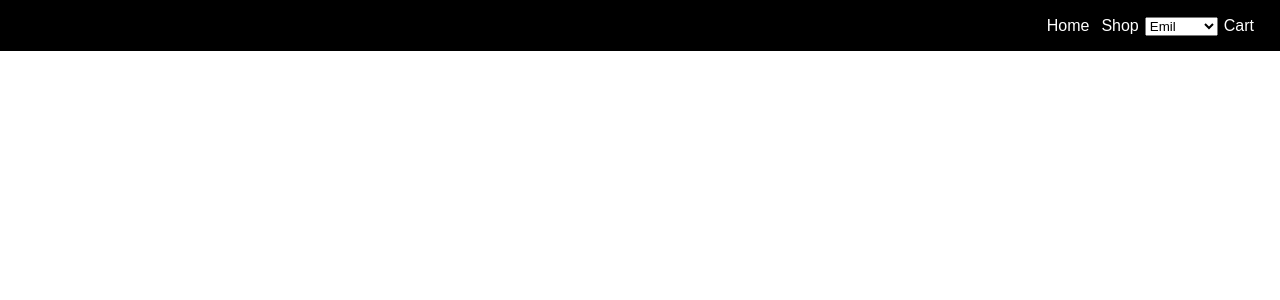
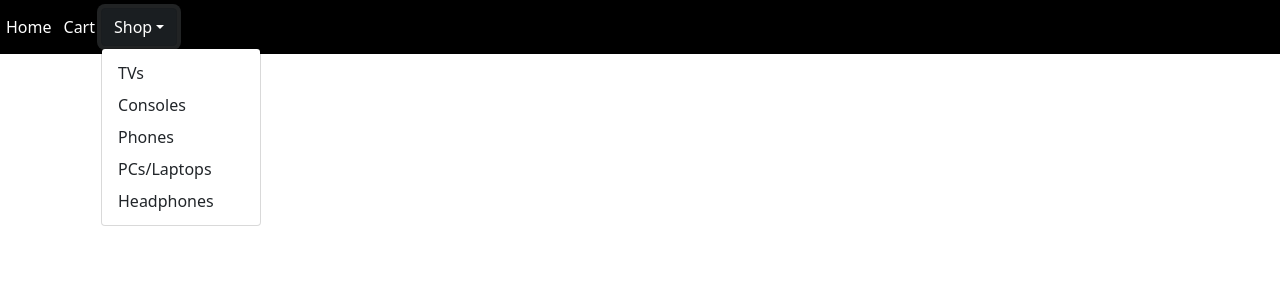
Before and after one commit to Mikey970/Jem-Frontend, a React (Create React App) app: page / in a window 1280 px wide. Both pictures are taken after a click on the button "Shop". Shown: the top 300 px of the page. Built offline with nearby package versions, Linux system fonts and the light colour scheme.

Commit message:
NAVBAR MVP completed, Basic functionality added with dropdown.. just needs design and href links

```diff
--- a/package.json
+++ b/package.json
@@ -6,7 +6,9 @@
     "@testing-library/jest-dom": "^5.16.4",
     "@testing-library/react": "^13.0.1",
     "@testing-library/user-event": "^13.5.0",
+    "bootstrap": "^5.1.3",
     "react": "^18.0.0",
+    "react-bootstrap": "^2.2.3",
     "react-dom": "^18.0.0",
     "react-router-dom": "^6.3.0",
     "react-scripts": "5.0.1",
--- a/src/App.js
+++ b/src/App.js
@@ -2,6 +2,8 @@ import logo from './logo.svg';
 import './App.css';
 import { BrowserRouter as Router} from "react-router-dom";
 import Nav from './components/Nav.js'
+import 'bootstrap/dist/css/bootstrap.min.css';
+
 
 function App() {
   return (
--- a/src/components/Nav.js
+++ b/src/components/Nav.js
@@ -1,19 +1,24 @@
 import './Nav.css';
+import Dropdown from 'react-bootstrap/Dropdown';
 
 const Nav = () => {
     return (
         <div className='navbar'>
         <div className='btns-div'>
         <button className='home-btn'>Home</button>
-        <button className='Shop-btn'>Shop</button>
-        <div className='dropdown'>
-        <select>
-        <option value="emil">Emil</option>
-        <option value="Random">Random</option>
-        <option value="emil">Emil</option>
-        </select>
-        </div>
         <button className='cart-btn'>Cart</button>
+        <Dropdown>
+        <Dropdown.Toggle variant='dark' id='dropdown-shop'>
+        Shop
+        </Dropdown.Toggle>
+        <Dropdown.Menu>
+        <Dropdown.Item href="/#">TVs</Dropdown.Item>
+        <Dropdown.Item href="/#">Consoles</Dropdown.Item>
+        <Dropdown.Item href="/#">Phones</Dropdown.Item>
+        <Dropdown.Item href="/#">PCs/Laptops</Dropdown.Item>
+        <Dropdown.Item href="/#">Headphones</Dropdown.Item>
+        </Dropdown.Menu>
+        </Dropdown>
         </div>
         </div>
     );
```
Also changed, not shown: 2 other files (tests, documents, lock files or other folders).
